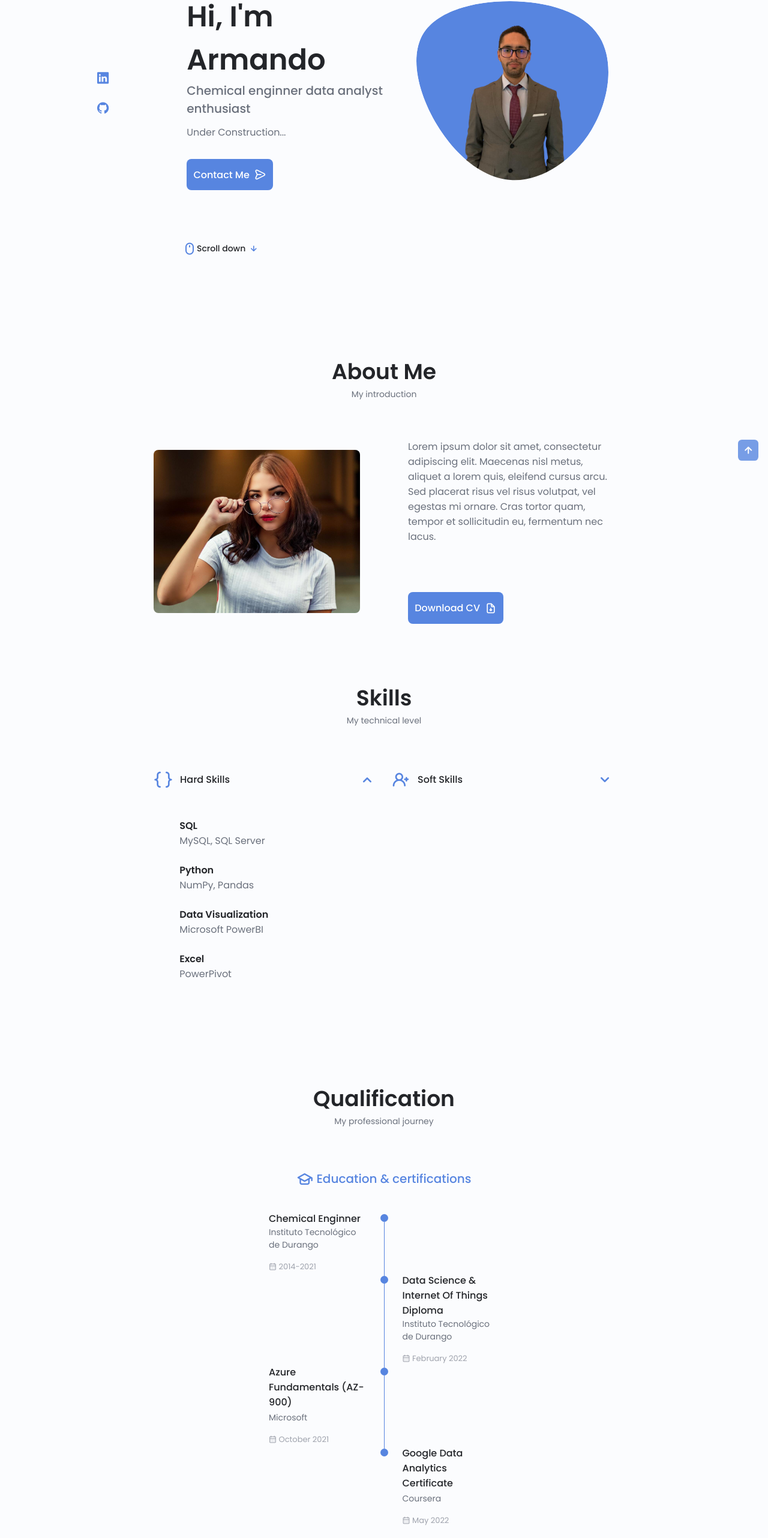
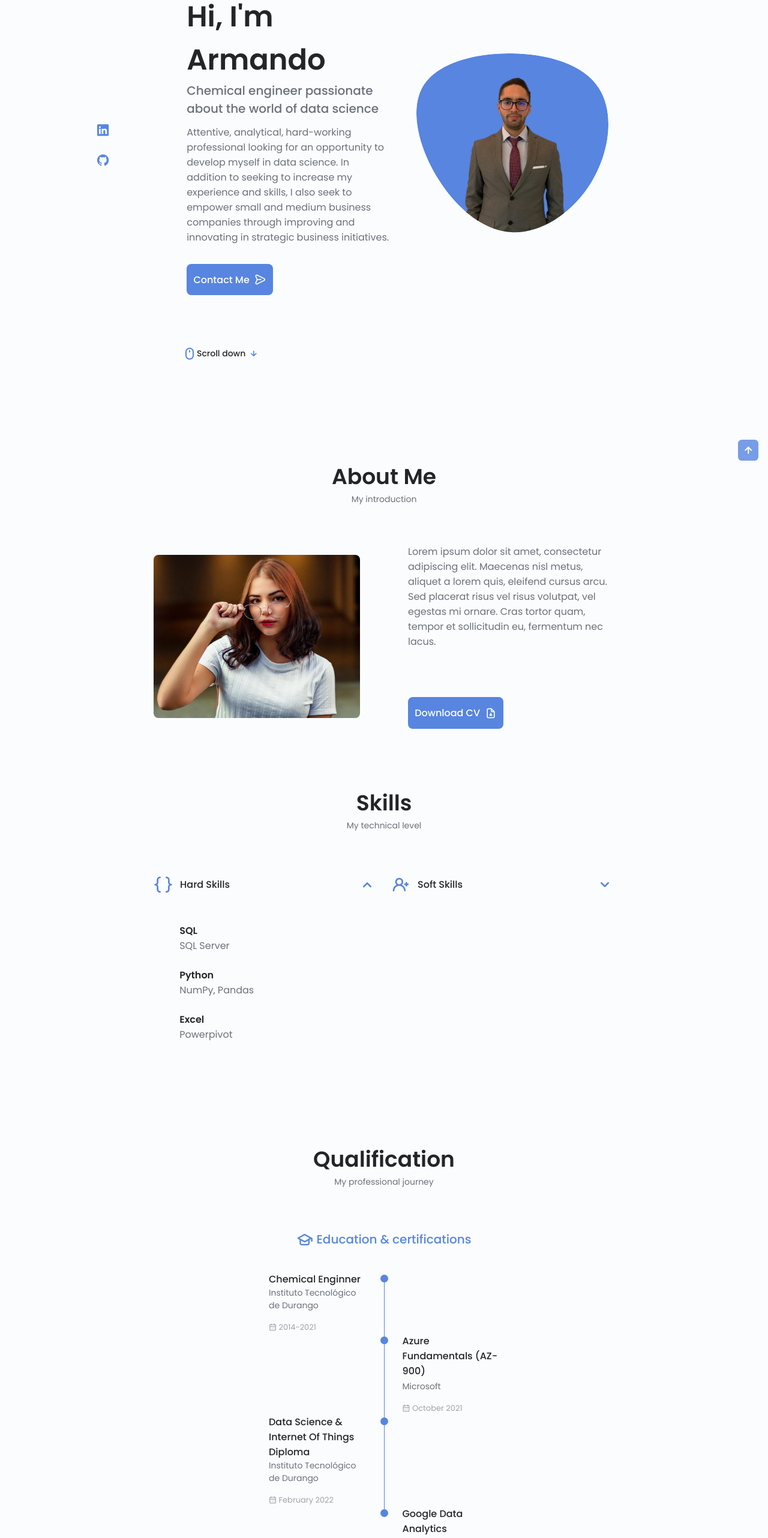
Before and after one commit to ArmandoLazalde/WebPortfolio, a plain HTML site: page index.html in a window 1280 px wide. Shown: the part 192-2756 px from the top of the page at 60% size. Drawn offline with nearby package versions, Linux system fonts and the light colour scheme.

Commit message:
Add files via upload

```diff
--- a/index.html
+++ b/index.html
@@ -107,8 +107,11 @@
 
                         <div class="home__data">
                             <h1 class="home__title">Hi, I'm Armando</h1>
-                            <h3 class="home__subtitle">Chemical enginner data analyst enthusiast</h3>
-                            <p class="home__description">Under Construction...</p>
+                            <h3 class="home__subtitle">Chemical engineer passionate about the world of data science</h3>
+                            <p class="home__description">Attentive, analytical, hard-working professional looking for an
+                                opportunity to develop myself in data science. In addition to seeking to increase my
+                                experience and skills, I also seek to empower small and medium business companies
+                                through improving and innovating in strategic business initiatives.</p>
                             <a href="#contact" class="button button--flex">
                                 Contact Me <i class="uil uil-message button__icon"></i>
                             </a>
@@ -180,7 +183,7 @@
                                     <div class="skills__data">
                                         <div class="skills__titles">
                                             <h3 class="skills__name">SQL</h3>
-                                            <span class="skills__number">MySQL, SQL Server</span>
+                                            <span class="skills__number">SQL Server</span>
                                         </div>
                                         <div class="skills__bar">
                                             <span class="skills__percentage skills__SQL"></span>
@@ -190,27 +193,28 @@
                                     <div class="skills__data">
                                         <div class="skills__titles">
                                             <h3 class="skills__name">Python</h3>
-                                            <span class="skills__number">NumPy, Pandas </span>
+                                            <span class="skills__number">NumPy, Pandas</span>
                                         </div>
                                         <div class="skills__bar">
                                             <span class="skills__percentage skills__Pythom"></span>
                                         </div>
                                     </div>
-
+                                    <!--
                                     <div class="skills__data">
                                         <div class="skills__titles">
-                                            <h3 class="skills__name">Data Visualization</h3>
-                                            <span class="skills__number">Microsoft PowerBI</span>
+                                            <h3 class="skills__name">Visualization</h3>
+                                            <span class="skills__number"> PowerBI, Tableau </span>
                                         </div>
                                         <div class="skills__bar">
                                             <span class="skills__percentage skills__PowerBI"></span>
                                         </div>
 
                                     </div>
+                                    -->
                                     <div class="skills__data">
                                         <div class="skills__titles">
                                             <h3 class="skills__name">Excel</h3>
-                                            <span class="skills__number">PowerPivot </span>
+                                            <span class="skills__number">Powerpivot</span>
                                         </div>
                                         <div class="skills__bar">
                                             <span class="skills__percentage skills__Excel"></span>
@@ -335,11 +339,11 @@
                                 </div>
 
                                 <div>
-                                    <h3 class="qualification__title">Data Science & Internet Of Things Diploma</h3>
-                                    <span class="qualification__subtitle">Instituto Tecnológico de Durango</span>
+                                    <h3 class="qualification__title">Azure Fundamentals (AZ-900)</h3>
+                                    <span class="qualification__subtitle">Microsoft</span>
                                     <div class="qualification__calendar">
                                         <i class="uil uil-calendar-alt"></i>
-                                        February 2022
+                                        October 2021
                                     </div>
                                 </div>
                             </div>
@@ -348,11 +352,11 @@
                              <div class="qualification__data">
 
                                 <div>
-                                    <h3 class="qualification__title">Azure Fundamentals (AZ-900) </h3>
-                                    <span class="qualification__subtitle">Microsoft</span>
+                                    <h3 class="qualification__title">Data Science & Internet Of Things Diploma</h3>
+                                    <span class="qualification__subtitle">Instituto Tecnológico de Durango</span>
                                     <div class="qualification__calendar">
                                         <i class="uil uil-calendar-alt"></i>
-                                        October 2021
+                                        February 2022
                                     </div>
                                 </div>
 
@@ -373,10 +377,10 @@
 
                                 <div>
                                     <h3 class="qualification__title">Google Data Analytics Certificate</h3>
-                                    <span class="qualification__subtitle">Coursera</span>
+                                    <span class="qualification__subtitle">Google Career Certificates Coursera</span>
                                     <div class="qualification__calendar">
                                         <i class="uil uil-calendar-alt"></i>
-                                        May 2022
+                                        March 2022 - Until June 2022
                                     </div>
                                 </div>
                             </div>
@@ -492,25 +496,25 @@
                         </div>
                     </div>
 
-                    <form action="" class="contact__form grid">
+                    <form action="https://formsubmit.co/hola.armando22@gmail.com" method="POST" class="contact__form grid">
                         <div class="contact__inputs grid">
                             <div class="contact__content">
                                 <label for="" class="contact__label">Name</label>
-                                <input type="text" class="contact__input">
+                                <input type="text" class="contact__input" required>
                             </div>
                             <div class="contact__content">
                                 <label for="" class="contact__label">Email</label>
-                                <input type="email" class="contact__input">
+                                <input type="email" class="contact__input" required>
                             </div>
 
                         </div>
                         <div class="contact__content">
                             <label for="" class="contact__label">Company/Business</label>
-                            <input type="text" class="contact__input">
+                            <input type="text" class="contact__input" required>
                         </div>
                         <div class="contact__content">
                             <label for="" class="contact__label">Message</label>
-                            <textarea name="" id="" cols="0" rows="10" class="contact__input"></textarea>
+                            <textarea name="" id="" cols="0" rows="10" class="contact__input" required></textarea>
                         </div>
 
                         <div>
```
